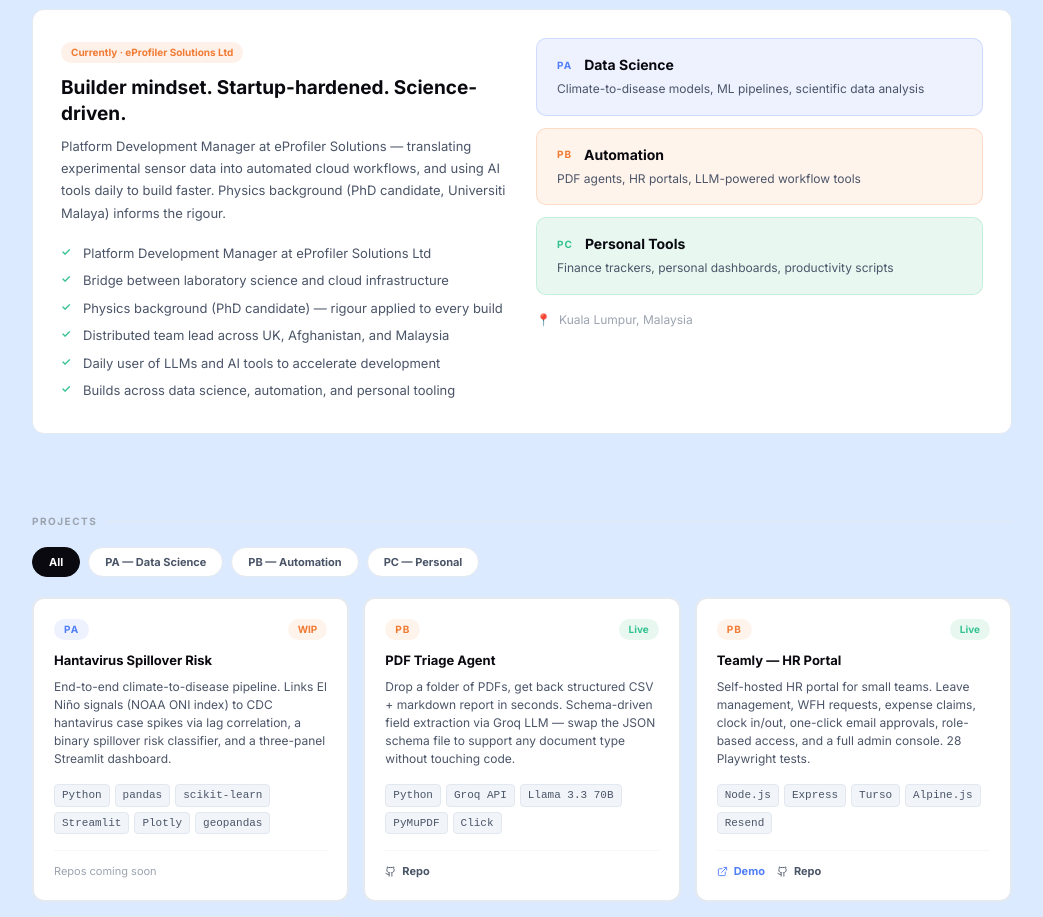
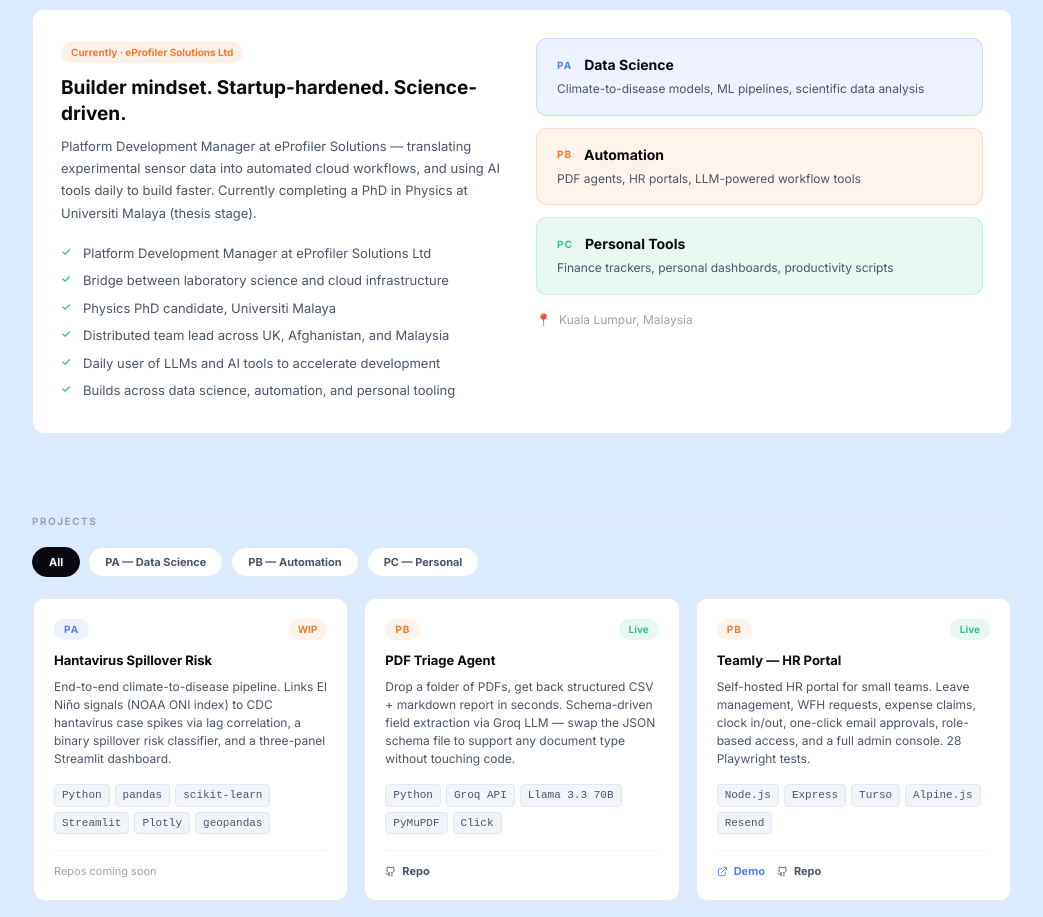
Before and after one commit to malfathur/portfolio, a React (Vite) app: page / in a window 1280 px wide. Shown: the part 800-1717 px from the top of the page, without its empty margins (118-1161 px from the left). Built offline with nearby package versions, Linux system fonts and the light colour scheme.

Commit message:
fix: align bio with updated cv

```diff
--- a/src/components/About.tsx
+++ b/src/components/About.tsx
@@ -28,7 +28,7 @@
 const HIGHLIGHTS = [
   'Platform Development Manager at eProfiler Solutions Ltd',
   'Bridge between laboratory science and cloud infrastructure',
-  'Physics background (PhD candidate) — rigour applied to every build',
+  'Physics PhD candidate, Universiti Malaya',
   'Distributed team lead across UK, Afghanistan, and Malaysia',
   'Daily user of LLMs and AI tools to accelerate development',
   'Builds across data science, automation, and personal tooling',
@@ -59,7 +59,7 @@
               <p className="text-[13px] text-[#4b5568] dark:text-gray-400 leading-[1.7] mb-4">
                 Platform Development Manager at eProfiler Solutions — translating experimental
                 sensor data into automated cloud workflows, and using AI tools daily to build
-                faster. Physics background (PhD candidate, Universiti Malaya) informs the rigour.
+                faster. Currently completing a PhD in Physics at Universiti Malaya (thesis stage).
               </p>
               <ul className="list-none m-0 p-0">
                 {HIGHLIGHTS.map(h => (
```
